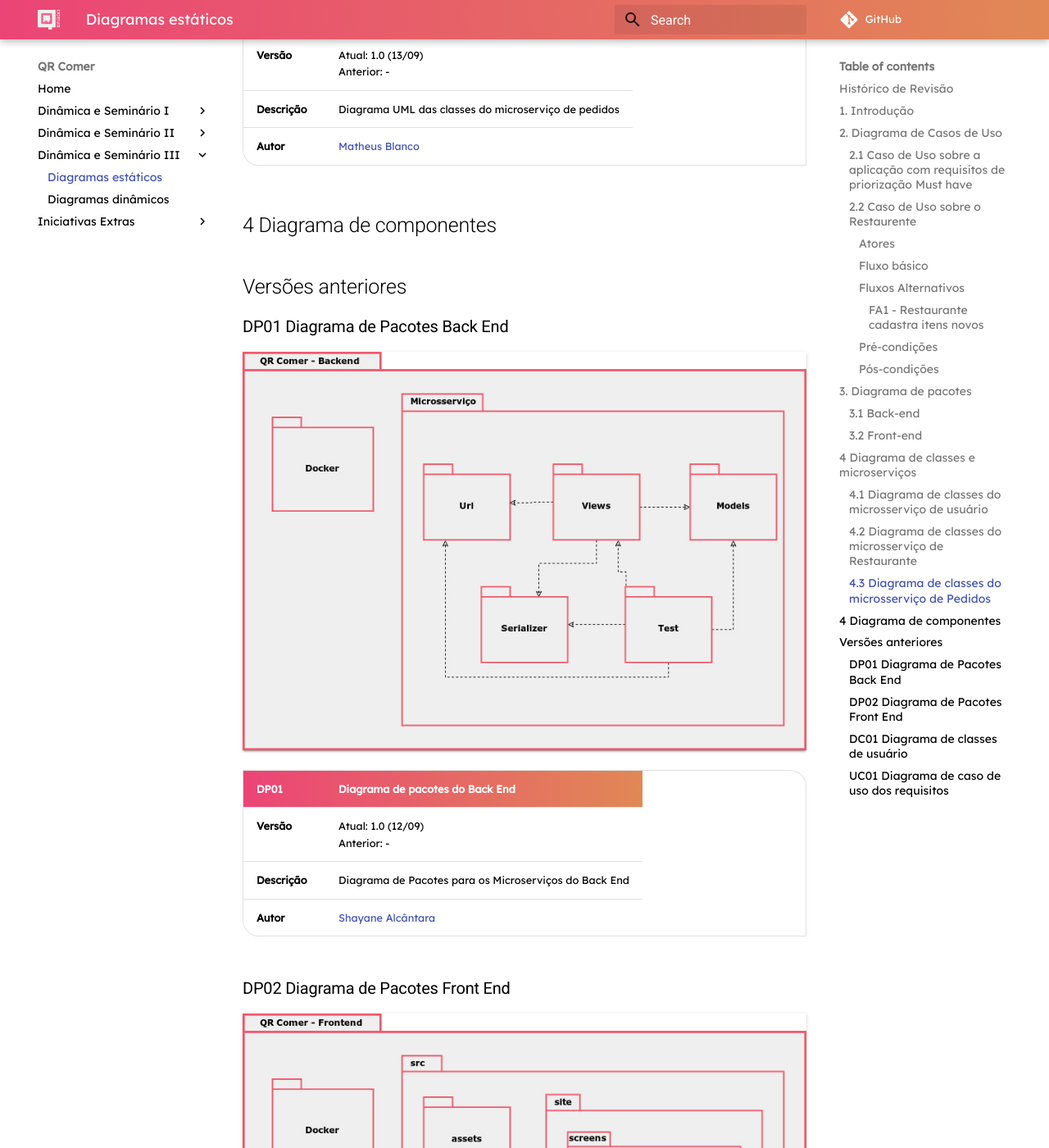
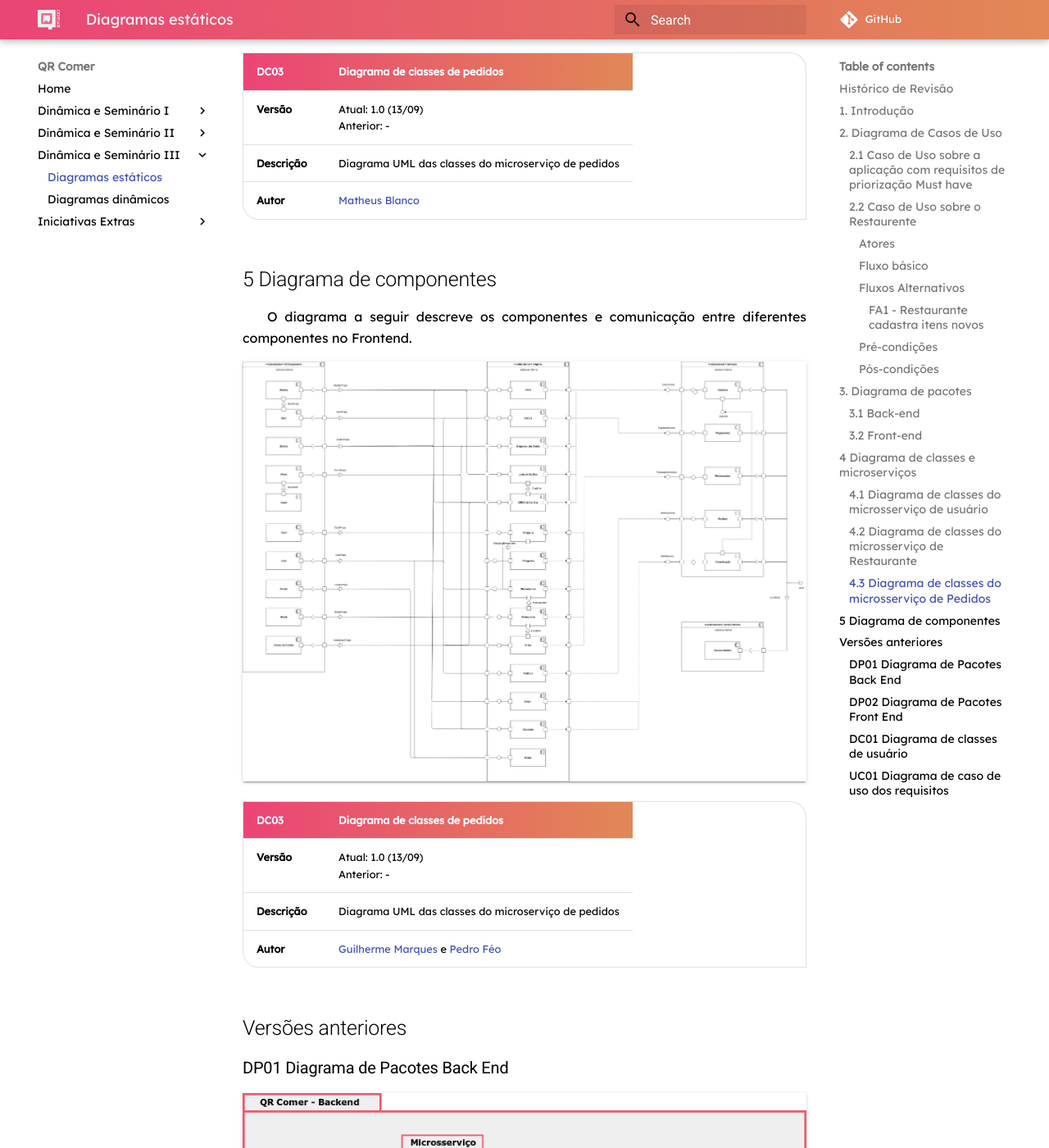
Before and after one commit to fga-desenho-2019-2/Wiki, an MkDocs documentation site: the page built from docs/seminario3/diagramas_estaticos.md, in a window 1280 px wide and 1400 px high, scrolled down 7744 px. Shown: the whole window at 82% size. Built offline with MkDocs 1.6.1 and Material for MkDocs 9.7.7, drawn with Linux system fonts in a browser that asks for light colours; some web fonts are replaced; comment, search, counter and statistics services are not loaded; old or Windows-style settings are respelled for this version of MkDocs; some of the changed text lies outside the part shown.

Commit message:
Add frontend component diagram

```diff
--- a/docs/seminario3/diagramas_estaticos.md
+++ b/docs/seminario3/diagramas_estaticos.md
@@ -7,6 +7,7 @@
 |15/09/2019|0.3|Adição da 1ª versão do diagrama de classe do microserviço de usuário |[Sara Silva](https://github.com/silvasara)|
 |15/09/2019|0.4|Adição do Diagrama de Pacotes do Front e do Back End e Adição do Diagrama de Classe de Pedidos|[Saleh Kader](https://github.com/devsalula)|
 |19/09/2019|0.5|Revisão do diagrama de caso de uso sobre a aplicação | [Shayane Alcântara](https://github.com/shayanealcantara)|
+|19/09/2019|0.5|Adição do diagrama de componentes do frontend | [Guilherme Marques](https://github.com/guilhesme23)|
 
 
 ## 1. Introdução
@@ -130,8 +131,17 @@ O diagrama a seguir usa a notação UML para descrever as classes do microservi
 |**Autor**| [Matheus Blanco](https://github.com/MatheusBlanco)|
 
 
-## 4 Diagrama de componentes
+## 5 Diagrama de componentes
 
+O diagrama a seguir descreve os componentes e comunicação entre diferentes componentes no Frontend.
+
+![diagrama de componentes](../images/diagramas-uml/diagrama_componentes.jpg)
+
+|**DC03** | **Diagrama de classes de pedidos**  |
+|--|--|
+| **Versão**| Atual: 1.0 (13/09) <br> Anterior: - |
+| **Descrição** | Diagrama UML das classes do microserviço de pedidos |
+|**Autor**| [Guilherme Marques](https://github.com/guilhesme23) e [Pedro Féo](https://github.com/Phe0) |
 
 ## Versões anteriores
 
```
Also changed, not shown: docs/images/diagramas-uml/diagrama_componentes.jpg (added).
